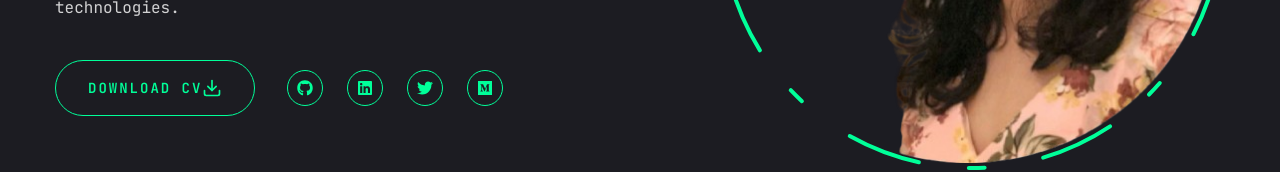
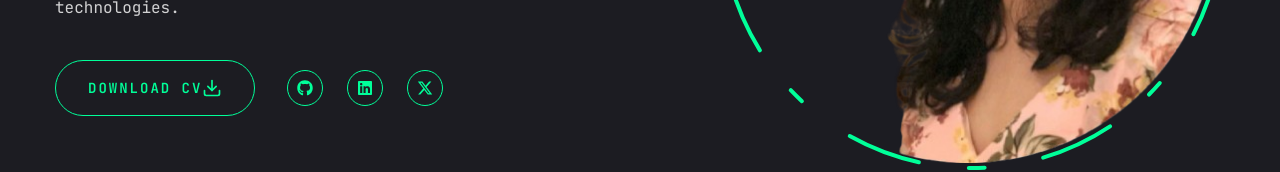
Before and after one commit to TheaWin/portfolio, a Next.js app: page / in a window 1280 px wide. Shown: the part 507-679 px from the top of the page. Built offline with nearby package versions, Linux system fonts and the light colour scheme.

Commit message:
update social with links

```diff
--- a/components/Social.jsx
+++ b/components/Social.jsx
@@ -1,11 +1,10 @@
 import Link from "next/link";
-import { FaGithub, FaLinkedin, FaTwitter, FaMedium } from "react-icons/fa";
+import { FaXTwitter, FaGithub, FaLinkedin } from "react-icons/fa6";
 
 const socials = [
-  { icon: <FaGithub />, path: "" },
-  { icon: <FaLinkedin />, path: "" },
-  { icon: <FaTwitter />, path: "" },
-  { icon: <FaMedium />, path: "" },
+  { icon: <FaGithub />, path: "https://github.com/TheaWin" },
+  { icon: <FaLinkedin />, path: "https://www.linkedin.com/in/thea-win/" },
+  { icon: <FaXTwitter />, path: "https://x.com/mstheawin" },
 ];
 
 const Social = ({ containerStyles, iconStyles }) => {
@@ -13,7 +12,12 @@ const Social = ({ containerStyles, iconStyles }) => {
     <div className={containerStyles}>
       {socials.map((item, index) => {
         return (
-          <Link key={index} href={item.path} className={iconStyles}>
+          <Link
+            key={index}
+            href={item.path}
+            className={iconStyles}
+            target="_blank"
+          >
             {item.icon}
           </Link>
         );
```
